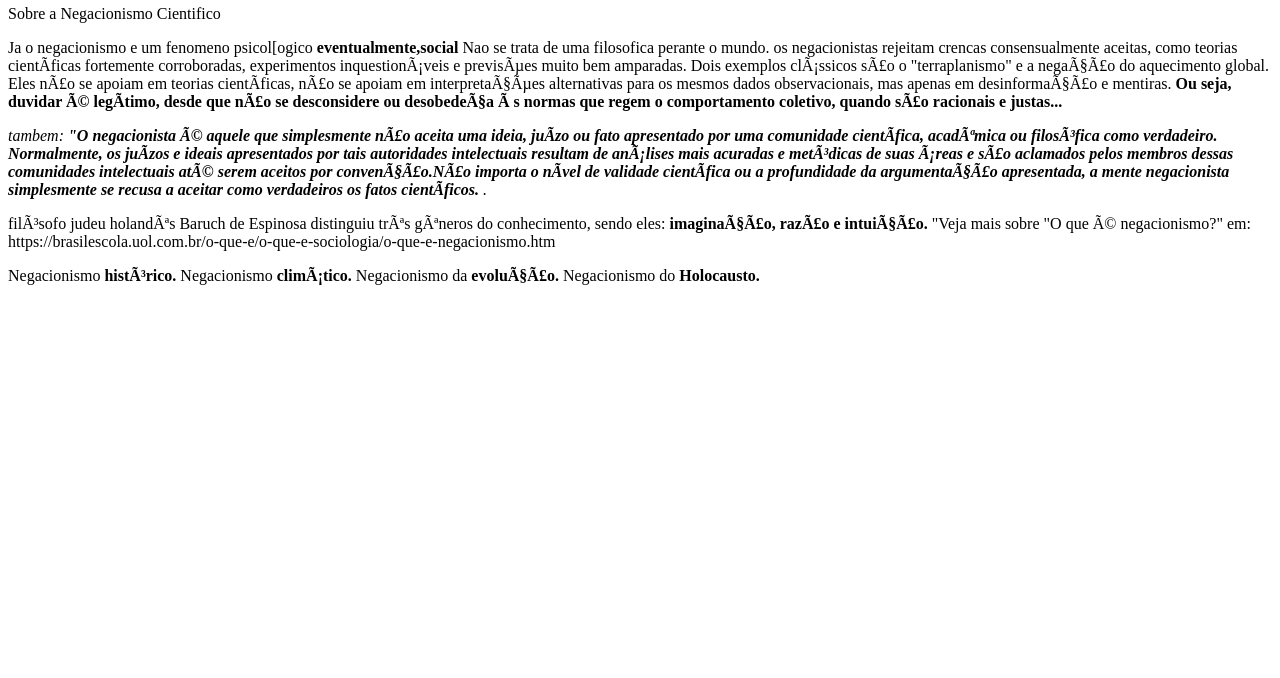
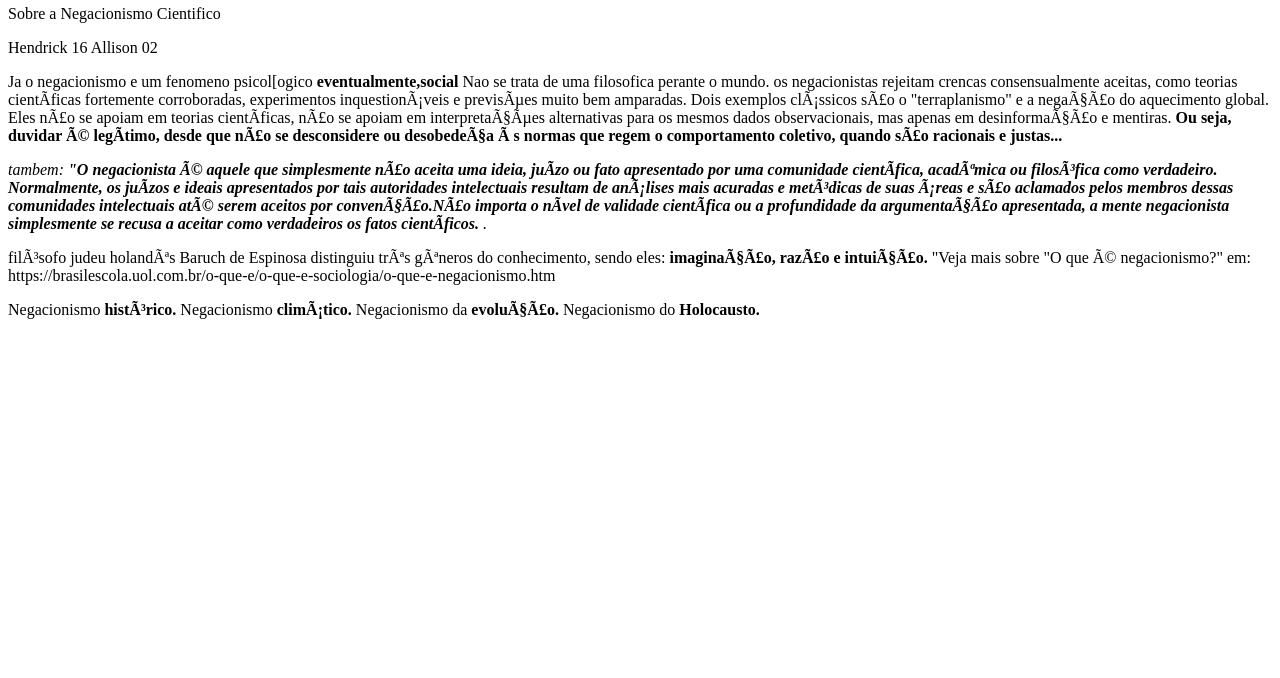
Before and after one commit to Hendrickjoao/negacionismo-cient-fico, a plain HTML site: page index.html in a window 1280 px wide. Shown: the part 122-800 px from the top of the page. Drawn offline with Linux system fonts and the light colour scheme.

Commit message:
Update index.html

```diff
--- a/index.html
+++ b/index.html
@@ -13,6 +13,8 @@
 <div class=”principal”>
       <h2 class=”titulo-centralizado”>sobra a Negacionismo Cientifico</h2>
 <h>Sobre a Negacionismo Cientifico</h>
+
+  <p>Hendrick 16  Allison 02
 
   <p>Ja o negacionismo e um fenomeno psicol[ogico <strong>eventualmente,social</strong> Nao se trata de uma filosofica perante o mundo. os negacionistas rejeitam crencas consensualmente aceitas, como teorias científicas fortemente corroboradas, experimentos inquestionáveis e previsões muito bem amparadas. Dois exemplos clássicos são o "terraplanismo" e a negação do aquecimento global. Eles não se apoiam em teorias científicas, não se apoiam em interpretações alternativas para os mesmos dados observacionais, mas apenas em desinformação e mentiras.
 <strong>Ou seja, duvidar é legítimo, desde que não se desconsidere ou desobedeça às normas que regem o comportamento coletivo, quando são racionais e justas...</strong>
```
